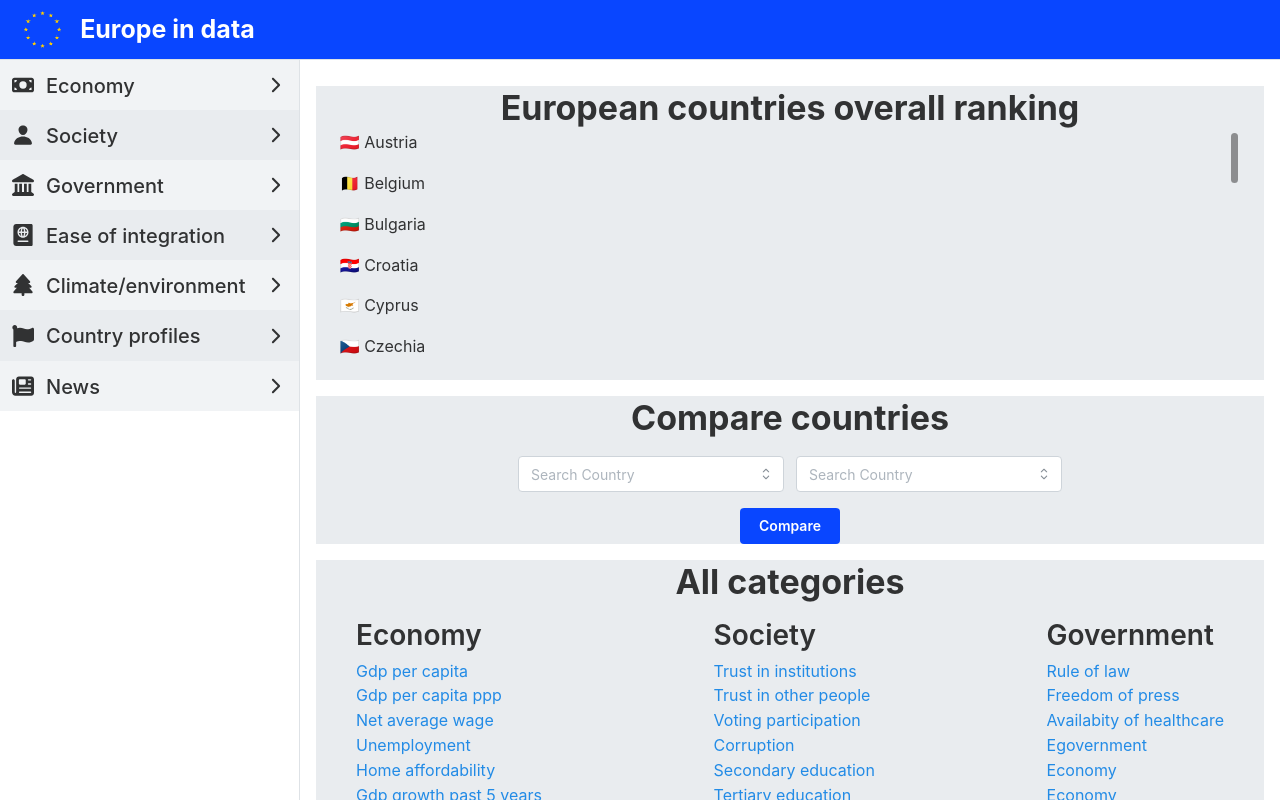
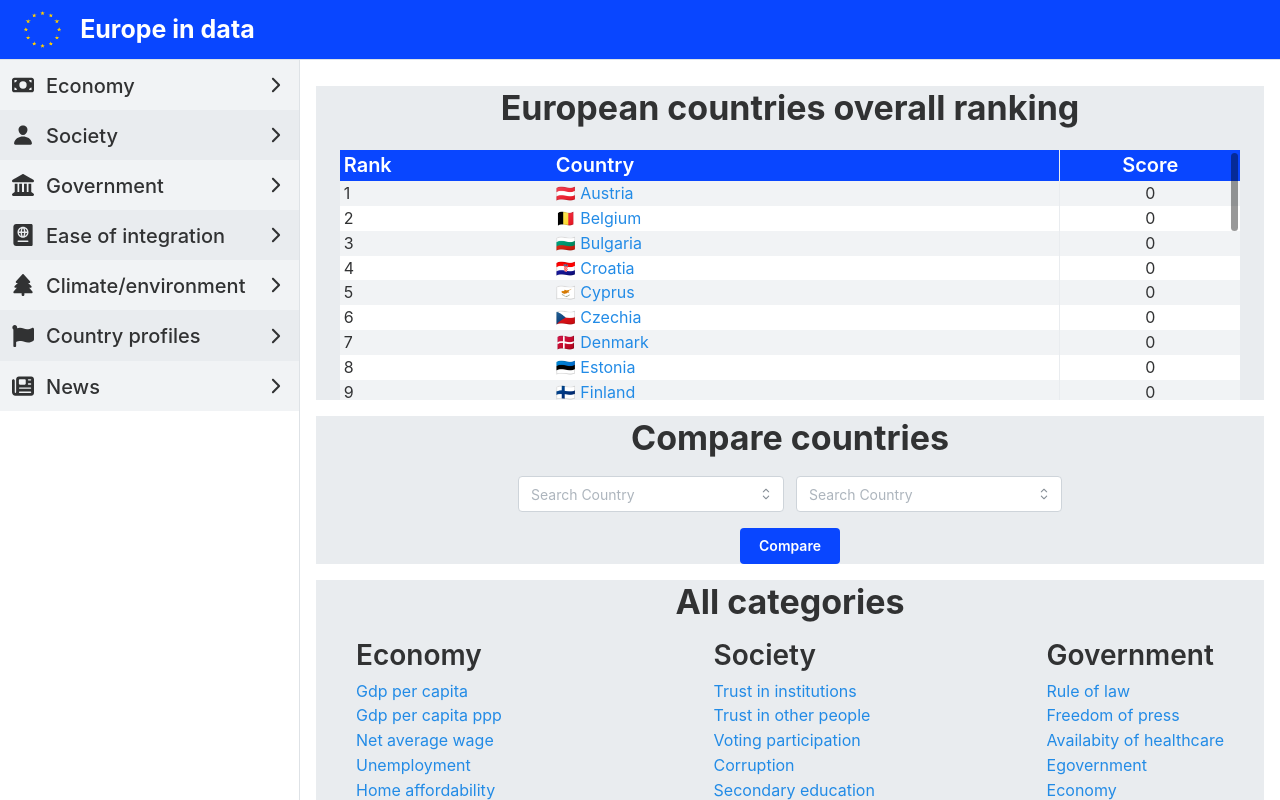
Before and after one commit to smravec/europe-in-data, a Next.js app: page / in a window 1280 px wide. Shown: the top 800 px of the page. Built offline with nearby package versions, Linux system fonts and the light colour scheme.

Commit message:
Finished european ranking overall

```diff
--- a/app/page.tsx
+++ b/app/page.tsx
@@ -1,6 +1,6 @@
 'use client'
 
-import { Button, Stack, Title, useMantineTheme, Text, Anchor, ScrollArea, Flex, Space } from '@mantine/core';
+import { Button, Stack, Title, useMantineTheme, Text, Anchor, ScrollArea, Flex, Space, Grid } from '@mantine/core';
 
 //import leaflet component this way cause of old libs
 import dynamic from "next/dynamic";
@@ -36,15 +36,55 @@ export default function Home(){
                     European countries overall ranking
                 </Title>
 
+                <Space h={"lg"}/>
+
                 <ScrollArea h={250} type='always' w={"95%"}>
-                <Stack>
+                <Flex>
+                    <Flex
+                    w={"80%"}
+                    miw={"fit-content"}
+                    >
+                        <Flex
+                            direction={"column"}
+                            align={"center"}
+                            w={"30%"}
+                        >
+                            <Text pl={"4px"}  bg={"main"} fw={"600"} c={"white"} fz={"20px"} w={"100%"}>Rank</Text>
+                            {countries.map((item, index)=>(
+                                (index % 2 == 0)
+                                ? <Text pl={"4px"} w={"100%"} bg={theme.colors.gray[1]} key={index}>{index + 1}</Text> :
+                                <Text pl={"4px"} w={"100%"} bg={"white"} key={index}>{index + 1}</Text>
+                            ))}
+                        </Flex>
 
-                    {countries.map((item, index)=>(
-                    <Text key={index}>{item}</Text>
-                    ))
-                    }
+                        <Flex
+                            direction={"column"}
+                            w={"69.9%"}
+                        >
+                            <Text bg={"main"} fw={"600"} c={"white"} fz={"20px"} w={"100%"}>Country</Text>
+                            {countries.map((item, index)=>(
+                                (index % 2 == 0)
+                                ? <Anchor w={"100%"} bg={theme.colors.gray[1]} key={index}>{item}</Anchor> :
+                                <Anchor w={"100%"} bg={"white"} key={index}>{item}</Anchor>
+                            ))}
+                        </Flex>
+                    </Flex>
 
-                </Stack>
+                    <Flex
+                    direction={"column"}
+                    align={"flex-end"}
+                    w={"20%"}
+                    miw={"fit-content"}
+                    bg={"yellow"}
+                    >
+                        <Text bg={"main"} fw={"600"} c={"white"} fz={"20px"} w={"100%"} ta={"center"} >Score</Text>
+                        {countries.map((item, index)=>(
+                             (index % 2 == 0)
+                             ? <Text w={"100%"} ta={"center"} bg={theme.colors.gray[1]} key={index}>0</Text> :
+                             <Text w={"100%" } ta={"center"} bg={"white"} key={index}>0</Text>
+                        ))}
+                    </Flex>
+                </Flex>
                 </ScrollArea>
             </Flex>
 
```
Also changed, not shown: 1 other file (tests, documents, lock files or other folders).
